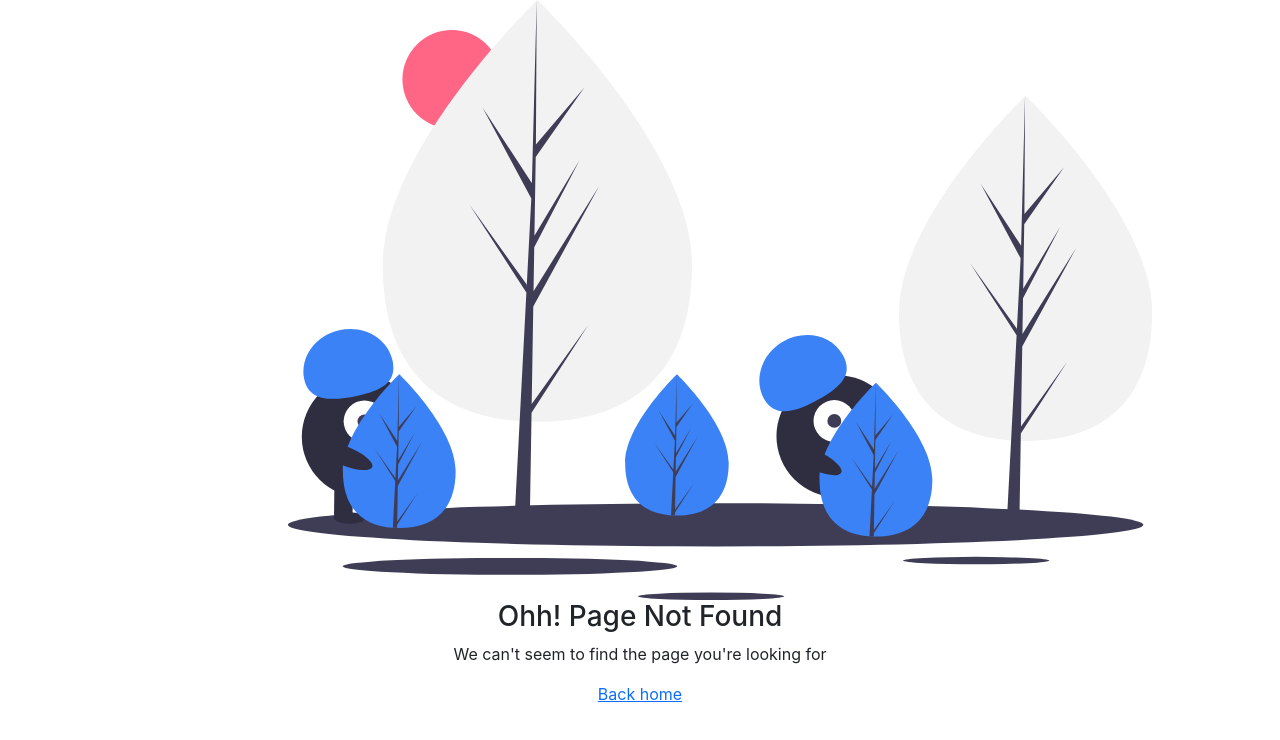
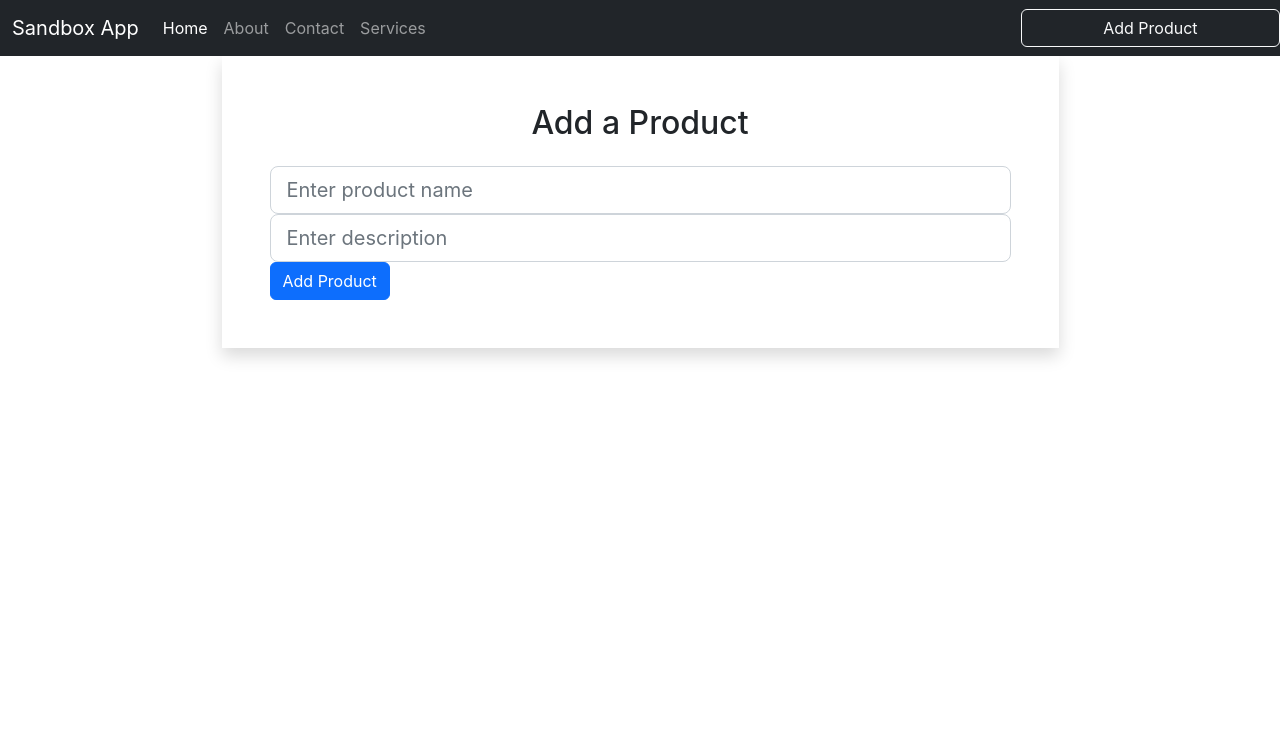
Before and after one commit to Cansualtun/TechnoShop, a React (Create React App) app in the folder sandbox/: page /product/add in a window 1280 px wide. Before the commit this address had no page. Shown: the top 740 px of the page. Built offline with nearby package versions, Linux system fonts and the light colour scheme.

Commit message:
addproductpagefinish

```diff
--- a/sandbox/db.json
+++ b/sandbox/db.json
@@ -48,7 +48,9 @@
       "brand": "Samsung",
       "category": "smartphones",
       "thumbnail": "https://dummyjson.com/image/i/products/3/thumbnail.jpg",
-      "images": ["https://dummyjson.com/image/i/products/3/1.jpg"]
+      "images": [
+        "https://dummyjson.com/image/i/products/3/1.jpg"
+      ]
     },
     {
       "id": 4,
@@ -549,6 +551,65 @@
         "https://dummyjson.com/image/i/products/30/3.jpg",
         "https://dummyjson.com/image/i/products/30/thumbnail.jpg"
       ]
+    },
+    {
+      "id": 31
+    },
+    {
+      "id": 32
+    },
+    {
+      "id": 33
+    },
+    {
+      "id": 34
+    },
+    {
+      "id": 35
+    },
+    {
+      "id": 36
+    },
+    {
+      "id": 37
+    },
+    {
+      "id": 38
+    },
+    {
+      "id": 39
+    },
+    {
+      "id": 40
+    },
+    {
+      "id": 41
+    },
+    {
+      "id": 42
+    },
+    {
+      "id": 43
+    },
+    {
+      "id": 44
+    },
+    {
+      "id": 45
+    },
+    {
+      "id": 46
+    },
+    {
+      "id": 47
+    },
+    {
+      "id": 48
+    },
+    {
+      "title": "hjghjhg",
+      "description": "jhkhjkjhkjh",
+      "id": 49
     }
   ]
 }
--- a/sandbox/src/App.js
+++ b/sandbox/src/App.js
@@ -6,6 +6,7 @@ import Landing from "./Pages/Landing/Landing";
 import Contact from "./Pages/Contact/Contact";
 import Products from "./Pages/Products/Products";
 import Services from "./Pages/Services/Services";
+import AddProduct from "./components/Products/AddProduct";
 import Error from "./Pages/Error/Error";
 
 function App() {
@@ -18,6 +19,7 @@ function App() {
         <Route path="/Contact" element={<Contact />} />
         <Route path="/Products" element={<Products />} />
         <Route path="/Services" element={<Services />} />
+        <Route path="/product/add" element={<AddProduct />} />
         <Route path="/*" element={<Error />} />
       </Routes>
     </>
--- a/sandbox/src/components/Navbar.js
+++ b/sandbox/src/components/Navbar.js
@@ -1,5 +1,5 @@
 import React from "react";
-import { NavLink } from "react-router-dom";
+import { Link, NavLink } from "react-router-dom";
 
 const Navbar = () => {
   return (
@@ -49,6 +49,9 @@ const Navbar = () => {
             </ul>
           </div>
         </div>
+        <Link className="btn btn-outline-light w-25" to="/product/add">
+          Add Product
+        </Link>
       </nav>
     </div>
   );
--- /dev/null
+++ b/sandbox/src/components/Products/AddProduct.js
@@ -0,0 +1,54 @@
+import { React, useState } from "react";
+import Navbar from "../Navbar";
+import axios from "axios";
+import Products from "../../Pages/Products/Products";
+
+const AddProduct = () => {
+  const [product, setProduct] = useState({
+    title: "",
+    description: "",
+  });
+  const { title, description } = Products;
+  const onInputChange = (e) => {
+    setProduct({ ...product, [e.target.name]: e.target.value });
+  };
+  const onSubmit = async (e) => {
+    e.preventDefault();
+    await axios.post("http://localhost:3001/products", product);
+  };
+  return (
+    <div>
+      <Navbar />
+      <div className="container">
+        <div className="w-75 mx-auto shadow p-5">
+          <h2 className="text-center mb-4">Add a Product</h2>
+          <form onSubmit={(e) => onSubmit(e)}>
+            <div className="form-group">
+              <input
+                type="text"
+                className="form-control form-control-lg"
+                placeholder="Enter product name"
+                name="title"
+                value={title}
+                onChange={(e) => onInputChange(e)}
+              />
+            </div>
+            <div className="form-group">
+              <input
+                type="text"
+                className="form-control form-control-lg"
+                placeholder="Enter description"
+                name="description"
+                value={description}
+                onChange={(e) => onInputChange(e)}
+              />
+            </div>
+            <button className="btn btn-primary btn-block">Add Product</button>
+          </form>
+        </div>
+      </div>
+    </div>
+  );
+};
+
+export default AddProduct;
```
